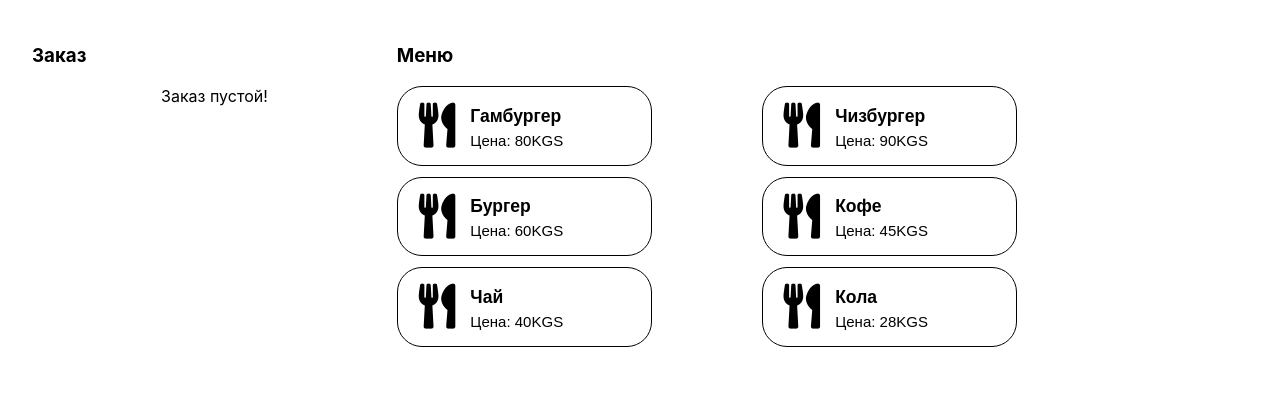
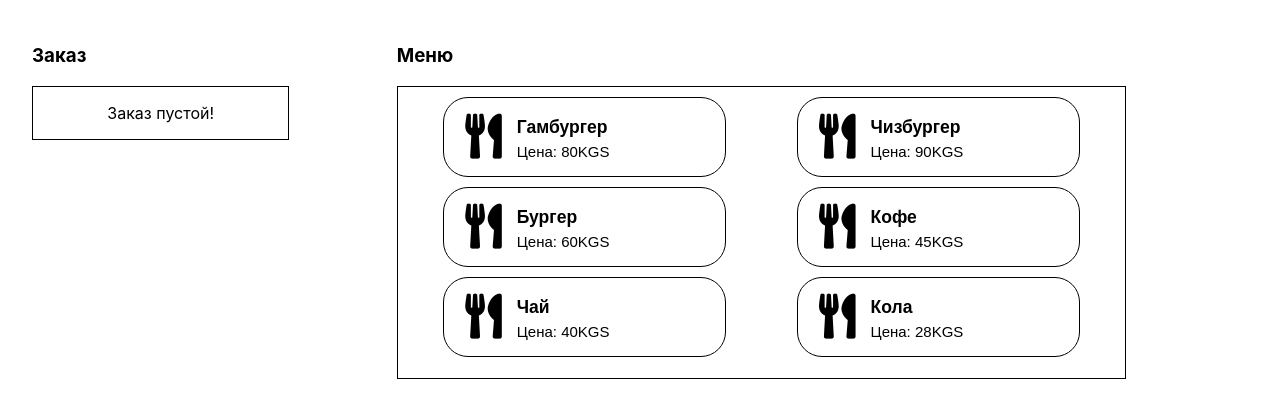
Before and after one commit to InsPavel/python-group_1-exam_7-pavel_zhuvagin, a React (Create React App) app: page / in a window 1280 px wide. Shown: the top 418 px of the page. Built offline with nearby package versions, Linux system fonts and the light colour scheme.

Commit message:
Добавлено ещё немного стилей.

```diff
--- a/src/App.css
+++ b/src/App.css
@@ -15,9 +15,19 @@
     text-align: center;
 }
 
+.orderborder {
+    border: 1px solid black;
+    width: 70%;
+}
+
 /* MENU */
 
 .menu {
     display: inline-block;
     width: 60%;
 }
+
+.menuborder {
+    border: 1px solid black;
+    padding: 10px;
+}
--- a/src/App.js
+++ b/src/App.js
@@ -49,11 +49,10 @@ class App extends Component {
         let total = 0;
         for(let i = 0; i < this.state.foods.length; i++){
             total += this.state.foods[i].total;
-            if(total === 0){
-                return 'Заказ пустой!'
-            }
         }
-
+        if(total === 0){
+            return 'Заказ пустой!'
+        }
         return 'Общая сумма: ' + total;
     };
 
--- a/src/components/Menu/Food/Food.css
+++ b/src/components/Menu/Food/Food.css
@@ -1,5 +1,5 @@
 .addfood {
-    width: 70%;
+    width: 80%;
     margin-bottom: 3%;
     text-align: left;
     font-size: 15px;
@@ -10,6 +10,7 @@
 
 .food{
     width: 50%;
+    text-align: center;
     display: inline-block;
 }
 
--- a/src/components/Menu/Menu.js
+++ b/src/components/Menu/Menu.js
@@ -4,6 +4,7 @@ import Food from './Food/Food';
 function Menu(props) {
     return <div className="menu">
         <h3>Меню</h3>
+        <div className="menuborder">
         {props.menu.map((food) => {
                 return <Food
                     key={food.name}
@@ -13,6 +14,7 @@ function Menu(props) {
                 />
             })
         }
+        </div>
     </div>
 }
 
--- a/src/components/Order/Order.js
+++ b/src/components/Order/Order.js
@@ -18,8 +18,10 @@ function Order(props) {
     }
     return <div className="order">
         <h3>Заказ</h3>
-        {foods}
-        <Total getTotal={props.getTotal}/>
+        <div className="orderborder">
+            {foods}
+            <Total getTotal={props.getTotal}/>
+        </div>
     </div>
 }
 
--- a/src/components/Order/OrderFood/OrderFood.css
+++ b/src/components/Order/OrderFood/OrderFood.css
@@ -1,5 +1,5 @@
 .orderfood {
-    width: 70%;
+    width: 100%;
 }
 
 
```
